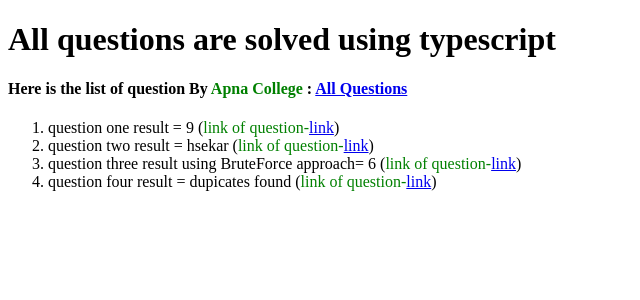
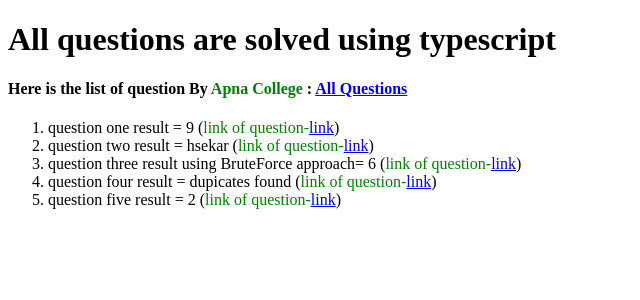
Before and after one commit to XI4507/codepractice, a React (Create React App) app: page / in a window 1280 px wide. Shown: the top 300 px of the page, without its empty margins (0-640 px from the left). Built offline with nearby package versions, Linux system fonts and the light colour scheme.

Commit message:
question five of DSA sheet

```diff
--- a/src/App.tsx
+++ b/src/App.tsx
@@ -1,3 +1,4 @@
+import QueFive from "./components/queFive";
 import QueFour from "./components/queFour";
 import QueOne from "./components/queOne";
 import QueThree from "./components/queThree";
@@ -28,6 +29,9 @@ const App = () => {
         <li>
           <QueFour/>
         </li>
+        <li>
+          <QueFive/>
+        </li>
       </ol>
     </div>
   );
--- /dev/null
+++ b/src/components/queFive.tsx
@@ -0,0 +1,32 @@
+function findMinDiff(arr: number[], n: number, m: number): number {
+  arr.sort((a, b) => a - b);
+  let i = 0;
+  let j = m - 1;
+  let min = arr[j] - arr[i];
+  while (j < n) {
+    if (arr[j] - arr[i] < min) {
+      min = arr[j] - arr[i];
+    }
+    i++;
+    j++;
+  }
+  return min;
+}
+
+const QueFive = () => {
+  const link: string =
+    "https://practice.geeksforgeeks.org/problems/chocolate-distribution-problem3825/1?utm_source=geeksforgeeks&utm_medium=ml_article_practice_tab&utm_campaign=article_practice_tab";
+  const arr = [7, 3, 2, 4, 9, 12, 56];
+  const res = findMinDiff(arr, 7, 3);
+  return (
+    <div>
+      question five result = {res} (
+      <span style={{ color: "green" }}>
+        link of question-<a href={link}>link</a>
+      </span>
+      )
+    </div>
+  );
+};
+
+export default QueFive;
```
